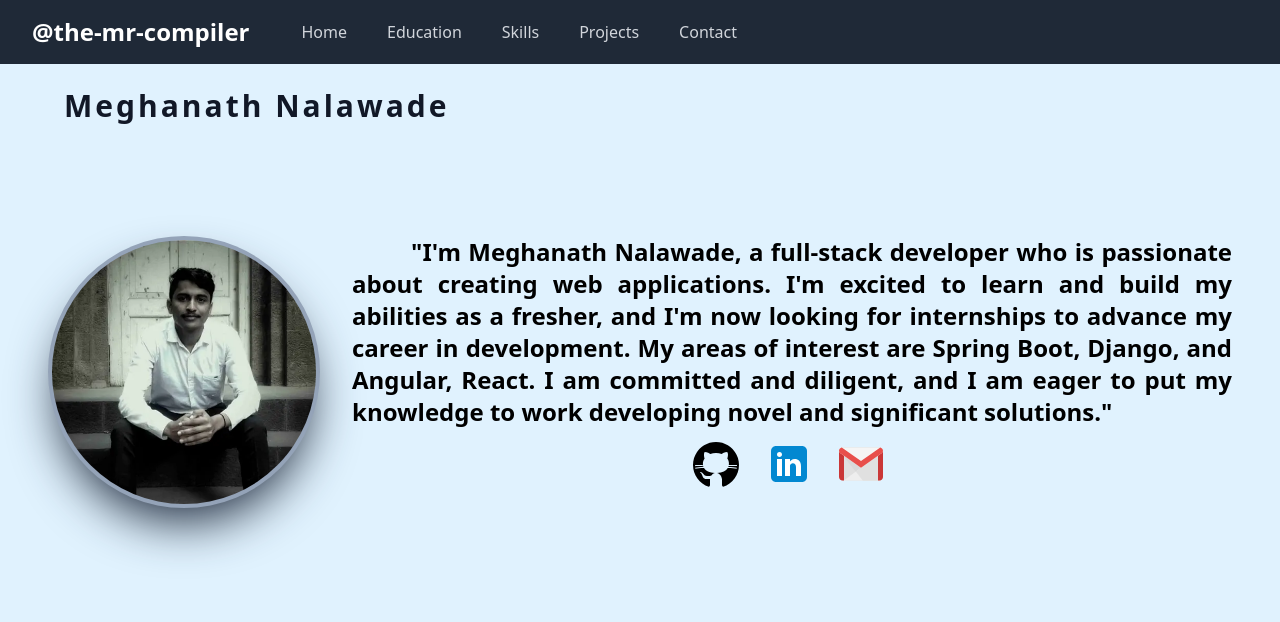
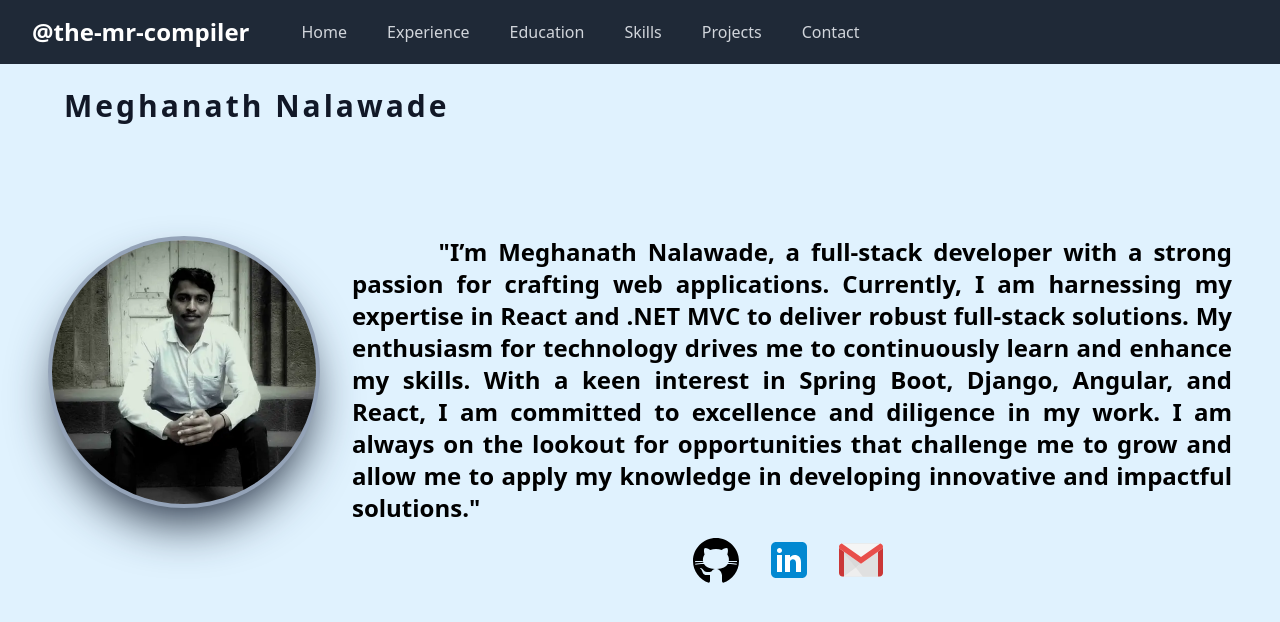
Before and after one commit to the-mr-compiler/the-mr-compiler.github.io, an Angular app: page / in a window 1280 px wide. Shown: the top 622 px of the page. Built offline with nearby package versions, Linux system fonts and the light colour scheme.

Commit message:
added experience

```diff
--- a/angular.json
+++ b/angular.json
@@ -94,5 +94,8 @@
         }
       }
     }
+  },
+  "cli": {
+    "analytics": false
   }
 }
--- a/src/app/app.component.html
+++ b/src/app/app.component.html
@@ -102,6 +102,7 @@
 
   <main class="snap-y snap-mandatory h-screen w-screen overflow-scroll pt-14">
     <app-home></app-home>
+    <app-experience></app-experience>
     <app-education></app-education>
     <app-skills></app-skills>
     <app-projects></app-projects>
--- a/src/app/app.component.ts
+++ b/src/app/app.component.ts
@@ -9,6 +9,7 @@ export class AppComponent {
   isMenuOpen = false;
   menus = [
     { name: 'Home', link: '#home-section', active: true, offset: 0 },
+    { name: 'Experience', link: '#experience-section', active: false, offset: 0 },
     { name: 'Education', link: '#education-section', active: false, offset: 0 },
     { name: 'Skills', link: '#skills-section', active: false, offset: 0 },
     { name: 'Projects', link: '#projects-section', active: false, offset: 0 },
--- a/src/app/app.module.ts
+++ b/src/app/app.module.ts
@@ -7,6 +7,7 @@ import { EducationComponent } from './components/education/education.component';
 import { HomeComponent } from './components/home/home.component';
 import { ProjectsComponent } from './components/projects/projects.component';
 import { SkillsComponent } from './components/skills/skills.component';
+import { ExperienceComponent } from './components/experience/experience.component';
 @NgModule({
   declarations: [
     AppComponent,
@@ -15,6 +16,7 @@ import { SkillsComponent } from './components/skills/skills.component';
     SkillsComponent,
     ProjectsComponent,
     ContactComponent,
+    ExperienceComponent,
   ],
   imports: [BrowserModule, FormsModule],
   providers: [],
--- a/src/app/components/education/education.component.html
+++ b/src/app/components/education/education.component.html
@@ -22,7 +22,7 @@
         <div class="md:w-3/4 md:px-12">
           <div class="font-bold text-2xl">B. Tech</div>
           <div class="font-bold text-lg">Computer Science and Engineering</div>
-          <div class="font-light">June 2020 - Present</div>
+          <div class="font-light">June 2020 - May 2023</div>
           <div>DKTE's Textile and Engineering Institute, Ichalakaranji</div>
           <div class="font-light">CGPA 8.33</div>
         </div>
--- /dev/null
+++ b/src/app/components/experience/experience.component.html
@@ -0,0 +1,26 @@
+<div class="mx-auto max-w-7xl sm:px-6 lg:px-8 snap-start h-screen pt-16 pb-6" id="experience-section">
+    <header>
+        <div class="mx-auto max-w-7xl px-4 sm:px-6 lg:px-8">
+            <h1 class="text-3xl font-bold tracking-widest text-gray-900">
+                Experience
+            </h1>
+        </div>
+    </header>
+    <div class="flex flex-col md:flex-row h-full items-center pb-24 overflow-scroll">
+        <div class="w-full flex flex-col md:flex-row">
+            <div
+                class="m-4 p-4 md:w-1/2 md:p-10 bg-sky-200 shadow-2xl hover:shadow-md rounded-md border flex flex-col md:flex-row hover:border-4 hover:bg-slate-300 transition-all duration-300">
+                <div class="md:w-3/4 md:px-12">
+                    <div class="font-bold text-2xl">E2open Pvt. Ltd.</div>
+                    <p class="font-semibold">Full-Stack Developer</p>
+                    <p class="text-sm">July 2023 - Present</p>
+                    <ul class="list-disc pl-5 text-sm">
+                      <li>Expert in ASP.NET MVC & React</li>
+                      <li>State management with Redux, RTK Query</li>
+                      <li>Oracle SQL & SQL Server</li>
+                    </ul>
+                </div>
+            </div>
+        </div>
+    </div>
+</div>
--- /dev/null
+++ b/src/app/components/experience/experience.component.ts
@@ -0,0 +1,15 @@
+import { Component, OnInit } from '@angular/core';
+
+@Component({
+  selector: 'app-experience',
+  templateUrl: './experience.component.html',
+  styleUrls: ['./experience.component.css']
+})
+export class ExperienceComponent implements OnInit {
+
+  constructor() { }
+
+  ngOnInit(): void {
+  }
+
+}
--- a/src/app/components/home/home.component.html
+++ b/src/app/components/home/home.component.html
@@ -1,7 +1,5 @@
-<div
-  class="mx-auto max-w-7xl sm:px-6 lg:px-8 snap-start h-screen pt-16 pb-6 overflow-y-scroll md:overflow-y-hidden"
-  id="home-section"
->
+<div class="mx-auto max-w-7xl sm:px-6 lg:px-8 snap-start h-screen pt-16 pb-6 overflow-y-scroll md:overflow-y-hidden"
+  id="home-section">
   <header>
     <div class="mx-auto max-w-7xl pt-6 px-4 sm:px-6 lg:px-8">
       <h1 class="text-3xl font-bold tracking-widest text-gray-900">
@@ -11,42 +9,23 @@
   </header>
   <div class="flex flex-col md:flex-row h-full sm:pt-24">
     <div class="w-full md:w-1/4 p-4 px-24 md:px-4">
-      <img
-        src="../assets/me.webp"
-        class="rounded-full shadow-2xl p-1 bg-slate-400 shadow-slate-800"
-        alt="Meghanath"
-      />
+      <img src="../assets/me.webp" class="rounded-full shadow-2xl p-1 bg-slate-400 shadow-slate-800" alt="Meghanath" />
     </div>
-    <div
-      class="w-full md:w-3/4 p-4 text-xl md:text-2xl md:font-bold text-justify font-semibold"
-    >
-      &nbsp;&nbsp;&nbsp;&nbsp;&nbsp;&nbsp;&nbsp; "I'm Meghanath Nalawade, a
-      full-stack developer who is passionate about creating web applications.
-      I'm excited to learn and build my abilities as a fresher, and I'm now
-      looking for internships to advance my career in development. My areas of
-      interest are Spring Boot, Django, and Angular, React. I am committed and
-      diligent, and I am eager to put my knowledge to work developing novel and
-      significant solutions."
+    <div class="w-full md:w-3/4 p-4 text-xl md:text-2xl md:font-bold text-justify font-semibold">
+      &nbsp;&nbsp;&nbsp;&nbsp;&nbsp;&nbsp;&nbsp; "I’m Meghanath Nalawade, a full-stack developer with a strong passion
+      for crafting web applications. Currently, I am harnessing my expertise in React and .NET MVC to deliver robust
+      full-stack solutions. My enthusiasm for technology drives me to continuously learn and enhance my skills. With a
+      keen interest in Spring Boot, Django, Angular, and React, I am committed to excellence and diligence in my work. I
+      am always on the lookout for opportunities that challenge me to grow and allow me to apply my knowledge in
+      developing innovative and impactful solutions."
       <div class="flex flex-row justify-center">
-        <a
-          class="px-2 py-1 mr-2 mt-2"
-          href="https://github.com/the-mr-compiler"
-          target="_blank"
-        >
+        <a class="px-2 py-1 mr-2 mt-2" href="https://github.com/the-mr-compiler" target="_blank">
           <img src="../assets/icons/github.svg" alt="linkedin" />
         </a>
-        <a
-          class="px-2 py-1 mr-2 mt-2"
-          href="https://www.linkedin.com/in/dktemeghanathnalawade/"
-          target="_blank"
-        >
+        <a class="px-2 py-1 mr-2 mt-2" href="https://www.linkedin.com/in/dktemeghanathnalawade/" target="_blank">
           <img src="../assets/icons/linkedin.svg" alt="linkedin" />
         </a>
-        <a
-          class="px-2 py-1 mr-2 mt-2"
-          href="mailto:meghanathms06@gmail.com"
-          target="_blank"
-        >
+        <a class="px-2 py-1 mr-2 mt-2" href="mailto:meghanathms06@gmail.com" target="_blank">
           <img src="../assets/icons/gmail.svg" alt="Gmail" />
         </a>
 
```
Also changed, not shown: src/app/components/experience/experience.component.css (added), 6 other files (tests, documents, lock files or other folders).
